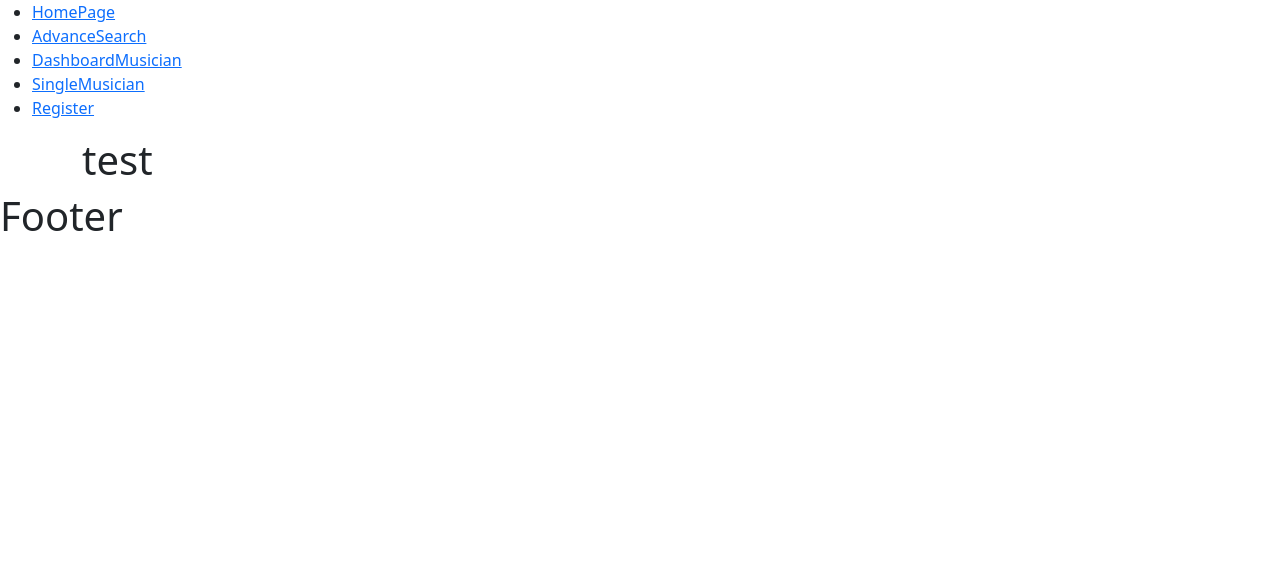
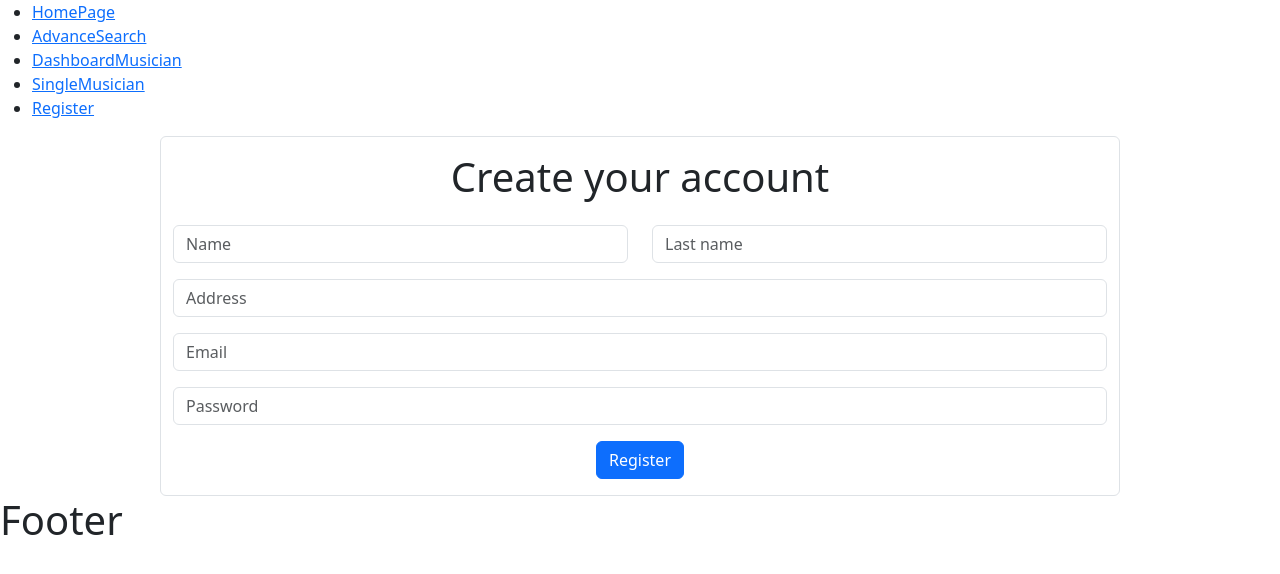
Before and after one commit to DanielMarella/progetto-finale-front-end, a Vue app: page /Register in a window 1280 px wide. Shown: the top 574 px of the page. Built offline with nearby package versions, Linux system fonts and the light colour scheme.

Commit message:
started register page

```diff
--- a/src/pages/Register.vue
+++ b/src/pages/Register.vue
@@ -1,8 +1,42 @@
 <template>
-    <div class="container">
+    <div class="container w-75 border rounded">
         <div class="row">
             <div class="col-12">
-                <h1>test</h1>
+                <h1 class="text-center py-3">Create your account</h1>
+            </div>
+
+            <div class="col-12">
+                <form>
+                    <div class="row">
+                        <div class="col-6">
+                            <div class="form-group">
+                                <input type="text" class="form-control" id="username" placeholder="Name">
+                            </div>
+                        </div>
+
+                        <div class="col-6">
+                            <div class="form-group">
+                                <input type="text" class="form-control" id="lastName" placeholder="Last name">
+                            </div>
+                        </div>
+                    </div>
+
+                    <div class="form-group my-3">
+                        <input type="text" class="form-control" id="address" placeholder="Address">
+                    </div>
+
+                    <div class="form-group my-3">
+                        <input type="email" class="form-control" id="username" placeholder="Email">
+                    </div>
+
+                    <div class="form-group my-3">
+                        <input type="password" class="form-control" id="password" placeholder="Password">
+                    </div>
+
+                    <div class="d-flex button justify-content-center my-3">
+                        <button type="submit" class="btn btn-primary">Register</button>
+                    </div>
+                </form>
             </div>
         </div>
     </div>
```
